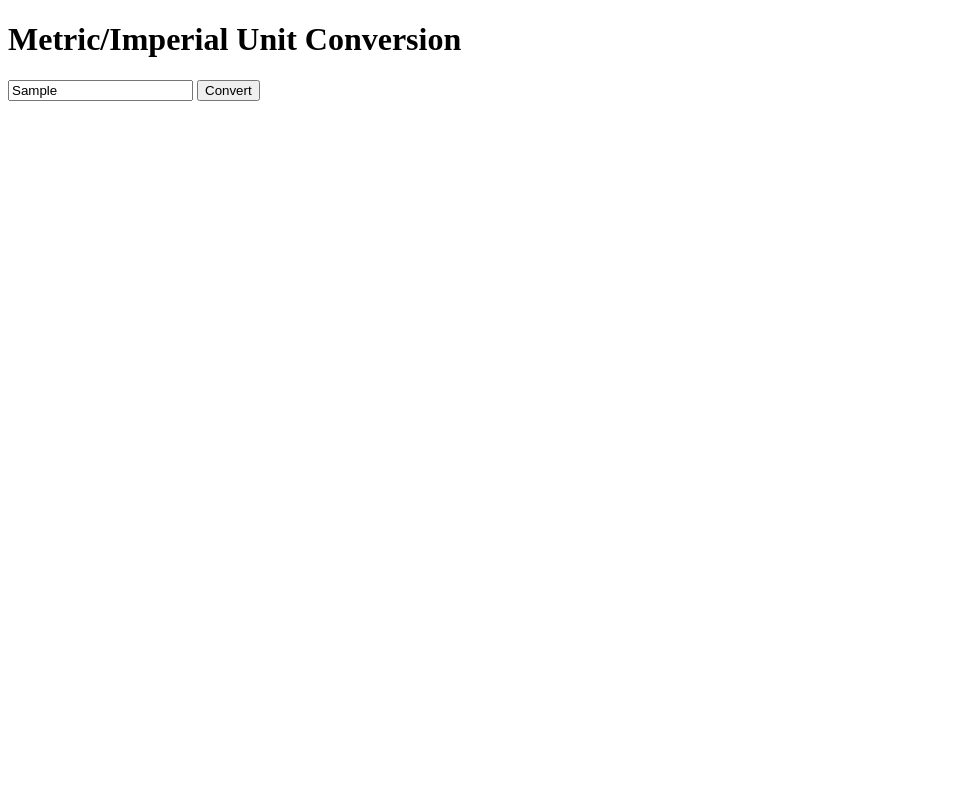
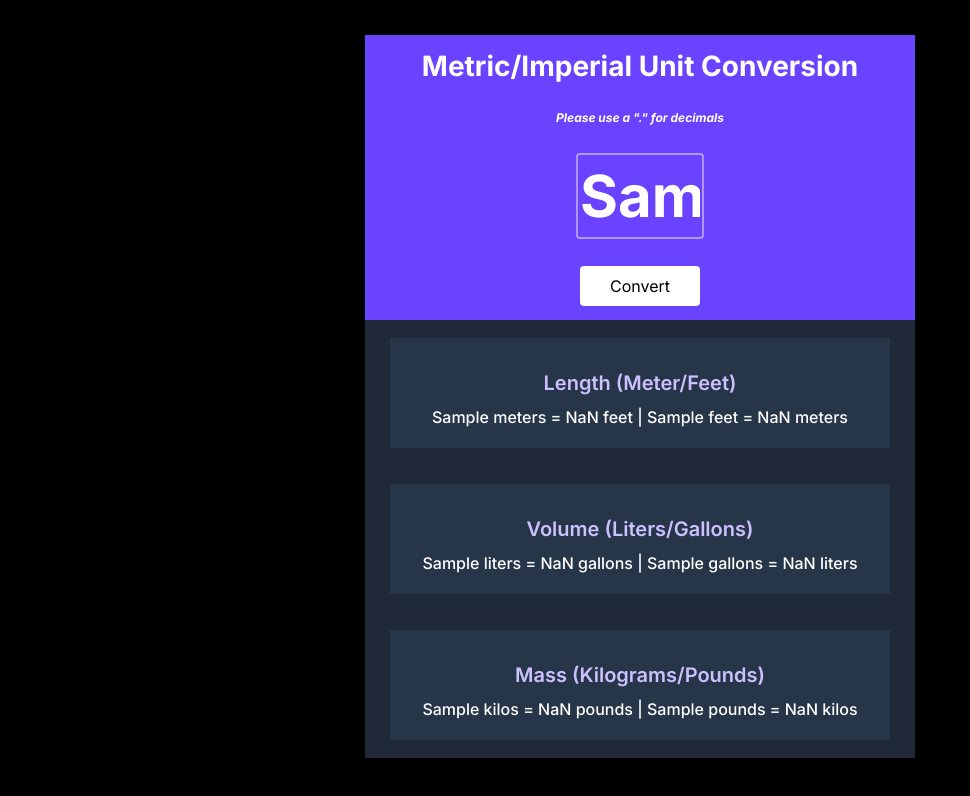
Before and after one commit to patscades/scrimba, a plain HTML site: page scrimba/unit converter/index.html in a window 1280 px wide. Both pictures are taken after typing "Sample" into the empty fields and a click on the button "Convert". Shown: the whole page, without its empty margins (0-970 px from the left). Drawn offline with Linux system fonts and the light colour scheme.

Commit message:
updated and finished converter

```diff
--- a/scrimba/unit converter/index.html
+++ b/scrimba/unit converter/index.html
@@ -2,17 +2,41 @@
 <html lang="en">
 <head>
     <link rel="stylesheet" href="style.css">
+    <link rel="preconnect" href="https://fonts.googleapis.com">
+    <link rel="preconnect" href="https://fonts.gstatic.com" crossorigin>
+    <link href="https://fonts.googleapis.com/css2?family=Inter:ital,opsz,wght@0,14..32,100..900;1,14..32,100..900&display=swap" rel="stylesheet">
     <meta charset="UTF-8">
     <meta name="viewport" content="width=device-width, initial-scale=1.0">
     <title>Scrimba | Unit Converter</title>
 </head>
 <body>
-    <div class="top">
-        <h1>Metric/Imperial Unit Conversion</h1>
-        <input type="text" id="input-el">
-        <button id="btn-el">Convert</button>
+    <div class="box">
+        <div class="top">
+            <h1>Metric/Imperial Unit Conversion</h1>
+            <p id="instruction">Please use a "." for decimals</p>
+            <input type="text" id="input-el" placeholder="20">
+            <button id="btn-el">Convert</button>
+        </div>
+
+        <div class="bottom">
+            <div class="container" id="length">
+                <h1>Length (Meter/Feet)</h1>
+                <p id="l-conversion">20 meters = 65.616 feet | 20 feet = 6.096 meters</p>
+            </div>
+
+            <div class="container" id="volume">
+                <h1>Volume (Liters/Gallons)</h1>
+                <p id="v-conversion">20 liters = 5.284 gallons | 20 gallons = 75.708 liters</p>
+            </div>
+
+            <div class="container" id="mass">
+                <h1>Mass (Kilograms/Pounds)</h1>
+                <p id="m-conversion">20 kilos = 44.092 pounds | 20 pounds = 9.072 kilos</p>
+            </div>
+        </div>
     </div>
-    <div class="bottom"></div>
+
+
 
     <script src="index.js"></script>
 </body>
--- a/scrimba/unit converter/index.js
+++ b/scrimba/unit converter/index.js
@@ -0,0 +1,55 @@
+const inputEl = document.getElementById("input-el")
+const btnEl = document.getElementById("btn-el")
+
+const conversionL = document.getElementById("l-conversion")
+const conversionV = document.getElementById("v-conversion")
+const conversionM = document.getElementById("m-conversion")
+
+function mFt(m) {
+    m = inputEl.value
+    const sum = m * 3.204
+    return sum.toFixed(1)
+}
+
+function ftM(ft) {
+    ft = inputEl.value
+    const sum = ft * 0.304
+    return sum.toFixed(1)
+}
+
+function lG(l) {
+    l = inputEl.value
+    const sum = l * 0.26
+    return sum.toFixed(1)
+}
+
+function gL(g) {
+    g = inputEl.value
+    const sum = g * 3.78
+    return sum.toFixed(1)
+}
+
+function kgLb(kg) {
+    kg = inputEl.value
+    const sum = kg * 2.2
+    return sum.toFixed(1)
+}
+
+function lbKg(lb) {
+    lb = inputEl.value
+    const sum = lb * 0.45
+    return sum.toFixed(1)
+}
+
+
+function render() {
+    conversionL.innerHTML = `${inputEl.value} meters = ${mFt(inputEl.value)} feet | ${inputEl.value} feet = ${ftM(inputEl.value)} meters`
+
+    conversionV.innerHTML = `${inputEl.value} liters = ${lG(inputEl.value)} gallons | ${inputEl.value} gallons = ${gL(inputEl.value)} liters`
+
+    conversionM.innerHTML = `${inputEl.value} kilos = ${kgLb(inputEl.value)} pounds | ${inputEl.value} pounds = ${lbKg(inputEl.value)} kilos`
+}
+
+btnEl.addEventListener("click", function() {
+    render()
+})
--- a/scrimba/unit converter/style.css
+++ b/scrimba/unit converter/style.css
@@ -0,0 +1,115 @@
+html, body, div, span, applet, object, iframe,
+h1, h2, h3, h4, h5, h6, p, blockquote, pre,
+a, abbr, acronym, address, big, cite, code,
+del, dfn, em, img, ins, kbd, q, s, samp,
+small, strike, strong, sub, sup, tt, var,
+b, u, i, center,
+dl, dt, dd, ol, ul, li,
+fieldset, form, label, legend,
+table, caption, tbody, tfoot, thead, tr, th, td,
+article, aside, canvas, details, embed,
+figure, figcaption, footer, header, hgroup,
+menu, nav, output, ruby, section, summary,
+time, mark, audio, video {
+	margin: 0;
+	padding: 0;
+	border: 0;
+	font-size: 100%;
+	font: inherit;
+	vertical-align: baseline;
+}
+
+body {
+    background-color: black;
+    height: 100vh;
+    display: flex;
+    flex-direction: column;
+    align-items: center;
+    justify-content: center;
+    text-align: center;
+    color: white;
+    font-family: "Inter";
+    font-weight: 500;
+}
+
+.box {
+    width: 550px;
+    height: 730px;
+}
+
+.top {
+    background-color: #6943FF;
+    height: 285px;
+    display: flex;
+    flex-direction: column;
+    align-items: center;
+    justify-content: space-around;
+    font-size: 28px;
+    font-weight: bold;
+}
+
+#instruction {
+    font-size: 12px;
+    font-style: italic;
+}
+
+input {
+    font-family: inherit;
+    width: 120px;
+    height: 80px;
+    background: none;
+    color: white;
+    border: 2px solid #B295FF;
+    border-radius: 4px;
+    font-weight: bold;
+    font-size: 58px;
+    text-align: center;
+}
+
+button {
+    font-family: inherit;
+    width: 120px;
+    height: 40px;
+    padding: 8px 24px;
+    background-color: white;
+    color: black;
+    border: none;
+    border-radius: 4px;
+    font-size: 16px;
+    transition: ease-in 0.1s;
+}
+
+button:hover {
+    background-color: rgb(235, 235, 235);
+}
+
+button:active {
+    transform: scale(0.8);
+}
+
+.bottom {
+    width: 100%;
+    height: 60%;
+    background-color: #1F2937;
+    display: flex;
+    flex-direction: column;
+    justify-content: space-around;
+    align-items: center;
+}
+
+.container {
+    background-color: #273549;
+    width: 500px;
+    height: 110px;
+    display: flex;
+    flex-direction: column;
+    align-items: center;
+    justify-content: center;
+}
+
+.container h1 {
+    color: #CCC1FF;
+    font-size: 20px;
+    font-weight: 600;
+    margin: 12px;
+}
```
